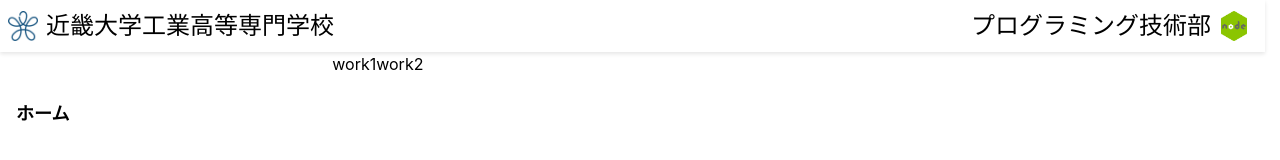
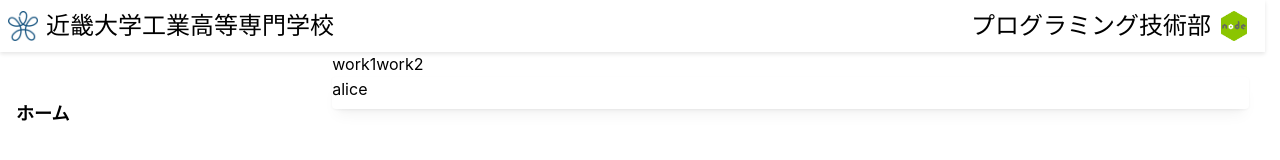
Before and after one commit to mokkun55/procon-homepage, a Next.js app: page /works in a window 1280 px wide. Shown: the top 160 px of the page. Built offline with nearby package versions, Linux system fonts and the light colour scheme.

Commit message:
[WIP] feat: work conponents

```diff
--- a/src/app/works/page.tsx
+++ b/src/app/works/page.tsx
@@ -1,11 +1,13 @@
+import { Work } from '@/components/features/Work'
+import Link from 'next/link'
 import styles from './page.module.scss'
-import Link from 'next/link'
 
 export default function Works() {
   return (
     <div className={styles.container}>
       <Link href="/works/work1">work1</Link>
       <Link href="/works/work2">work2</Link>
+      <Work title="ほげ" date={new Date()} img="/404/404not-found.png" description="あいうえお" />
     </div>
   )
 }
--- /dev/null
+++ b/src/components/features/Work/index.module.scss
@@ -0,0 +1,3 @@
+.container {
+
+}
--- /dev/null
+++ b/src/components/features/Work/index.tsx
@@ -0,0 +1,19 @@
+import { Card, Image } from '@mantine/core'
+// import styles from './index.module.scss'
+
+type Props = {
+  title: string
+  date: Date
+  img: string
+  description: string
+}
+
+export const Work = ({ title, date, img, description }: Props) => {
+  return (
+    <div>
+      <Card shadow="sm">
+        <Card.Section>alice</Card.Section>
+      </Card>
+    </div>
+  )
+}
```
